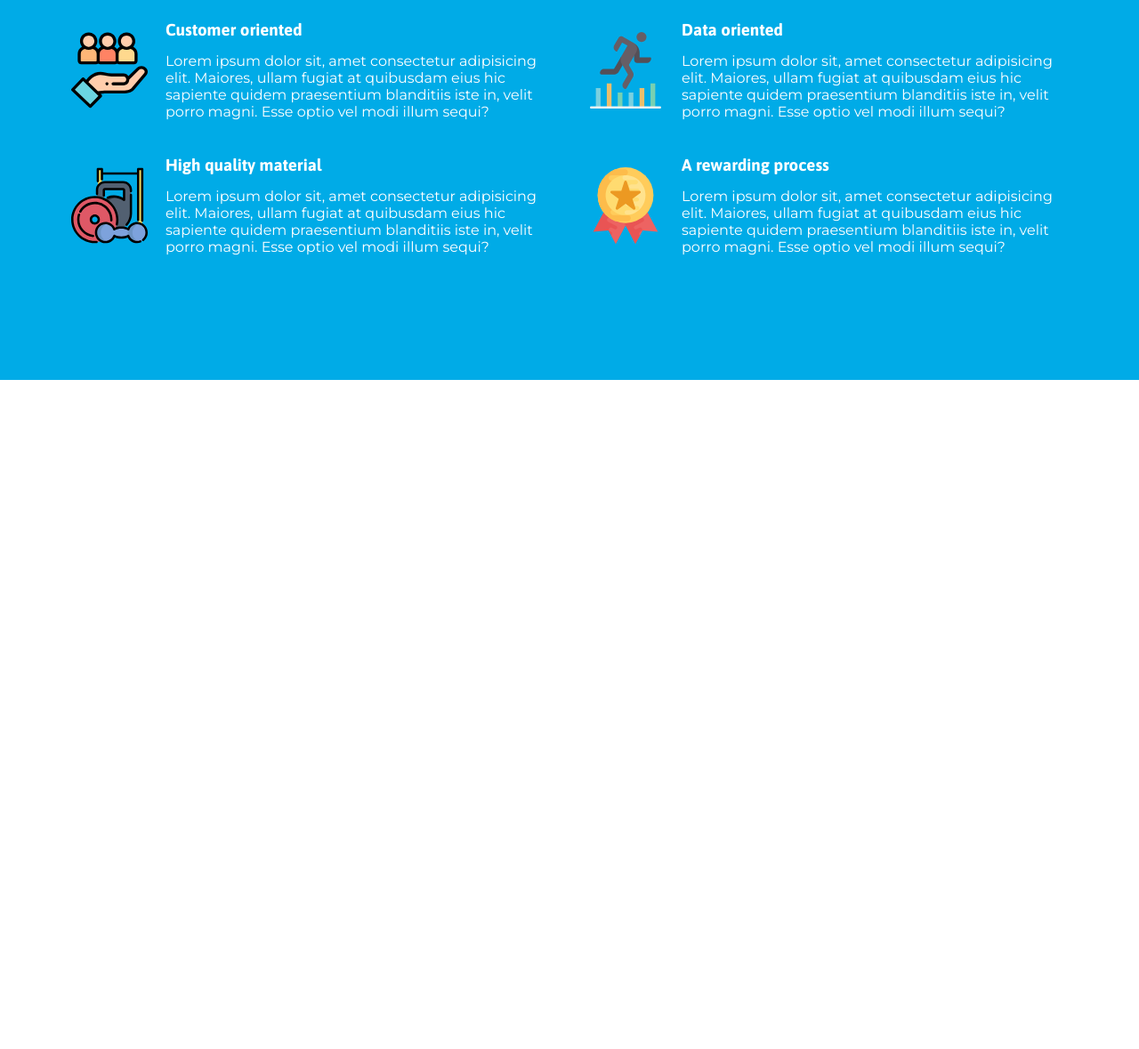
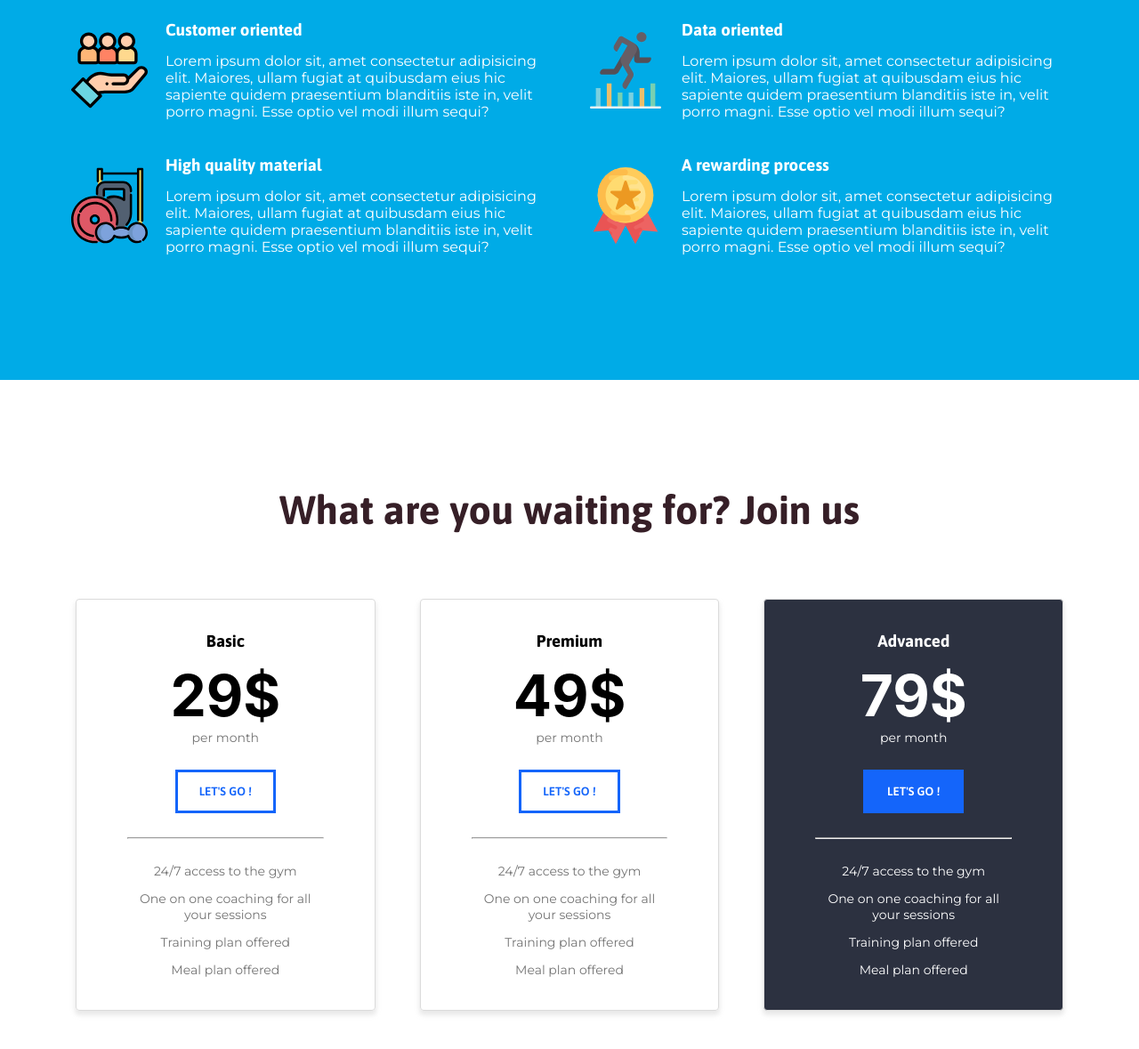
Before and after one commit to benaissazaki/smartgym, a website: page index.html in a window 1280 px wide. Shown: the part 1959-3138 px from the top of the page at 89% size. Before the commit the page ends 2386 px from the top, so only its background shows below. Drawn offline with nearby package versions, Linux system fonts and the light colour scheme; files that its build step writes are made by us from their sources; files whose address does not match are found by name.

Commit message:
Create pricing section

```diff
--- a/assets/stylesheets/source/_components.sass
+++ b/assets/stylesheets/source/_components.sass
@@ -12,3 +12,57 @@
 
         h3
             margin-bottom: 15px
+
+.pricing-table
+    border: 1px solid #DBDBDB
+    box-shadow: 0px 4px 5px 1px rgba(193, 193, 193, 0.35)
+    border-radius: 4px
+    padding: 36px 57px
+    text-align: center
+    margin: 25px 25px
+
+    .pricing-table-price
+        font-size: 64px
+        font-weight: bold
+        margin-top: 12px
+        font-family: -apple-system, BlinkMacSystemFont, 'Segoe UI', Roboto, Oxygen, Ubuntu, Cantarell, 'Open Sans', 'Helvetica Neue', sans-serif
+
+    .pricing-table-price-subtitle
+        font-size: 14px
+        color: #747474
+
+    hr
+        margin: 27px 0
+        color: #ddd
+
+    .pricing-table-advantages
+        color: #747474
+        font-size: 14px
+        font-weight: 500
+
+        li
+            margin-top: 13px
+
+    .cta
+        border: solid 3px #1465FA
+        color: #1465FA
+        background-color: transparent
+        margin-top: 27px
+
+    .cta:hover
+        background-color: #1465FA
+        color: white
+
+.pricing-table.premium
+    background-color: #2C3140
+
+    .cta
+        border: solid 3px #1465fa
+        background-color: #1465fa
+
+    .cta:hover
+        background-color: transparent
+
+
+    *
+        color: white
--- a/index.html
+++ b/index.html
@@ -292,6 +292,58 @@
                 </div>
             </div>
         </section>
+        <section class="section" id="section3">
+            <div class="container">
+                <h2>What are you waiting for? Join us</h2>
+                <div class="wrapper">
+                    <div class="pricing-table">
+                        <h3 class="pricing-table-name">Basic</h3>
+                        <div class="pricing-table-price">29$</div>
+                        <div class="pricing-table-price-subtitle">per month</div>
+                        <button type="button" class="cta">
+                            Let's go !
+                        </button>
+                        <hr>
+                        <ul class="pricing-table-advantages">
+                            <li>24/7 access to the gym</li>
+                            <li>One on one coaching for all your sessions</li>
+                            <li>Training plan offered</li>
+                            <li>Meal plan offered</li>
+                        </ul>
+                    </div>
+                    <div class="pricing-table">
+                        <h3 class="pricing-table-name">Premium</h3>
+                        <div class="pricing-table-price">49$</div>
+                        <div class="pricing-table-price-subtitle">per month</div>
+                        <button type="button" class="cta">
+                            Let's go !
+                        </button>
+                        <hr>
+                        <ul class="pricing-table-advantages">
+                            <li>24/7 access to the gym</li>
+                            <li>One on one coaching for all your sessions</li>
+                            <li>Training plan offered</li>
+                            <li>Meal plan offered</li>
+                        </ul>
+                    </div>
+                    <div class="pricing-table premium">
+                        <h3 class="pricing-table-name">Advanced</h3>
+                        <div class="pricing-table-price">79$</div>
+                        <div class="pricing-table-price-subtitle">per month</div>
+                        <button type="button" class="cta">
+                            Let's go !
+                        </button>
+                        <hr>
+                        <ul class="pricing-table-advantages">
+                            <li>24/7 access to the gym</li>
+                            <li>One on one coaching for all your sessions</li>
+                            <li>Training plan offered</li>
+                            <li>Meal plan offered</li>
+                        </ul>
+                    </div>
+                </div>
+            </div>
+        </section>
     </main>
     <script>
         const hamburger = document.querySelector(".hamburger");
```
